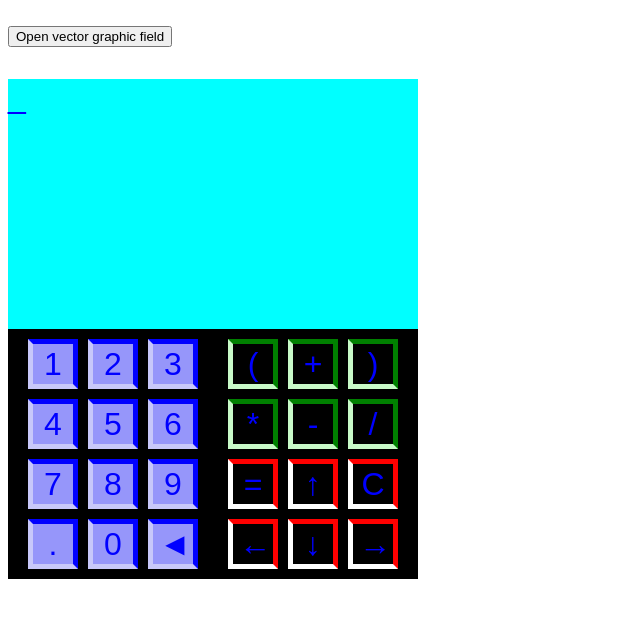
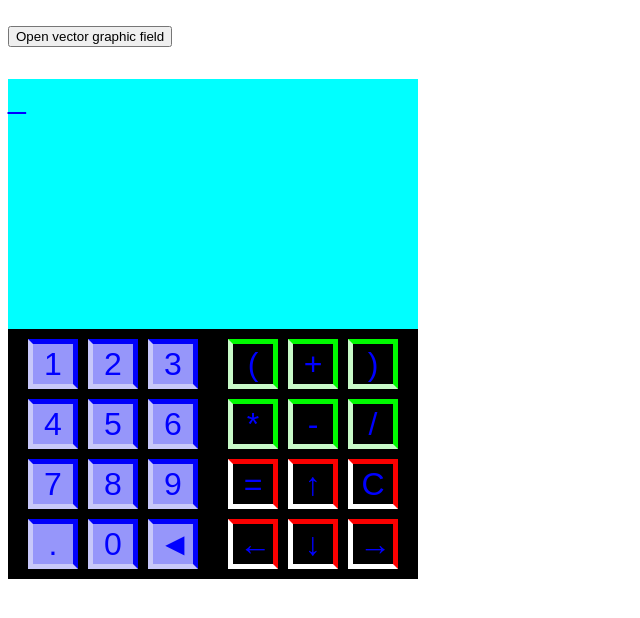
Before and after one commit to OlehKozubJS/various-react-projects-test, a React (Create React App) app: page / in a window 1280 px wide. Shown: the top 618 px of the page, without its empty margins (0-640 px from the left). Built offline with nearby package versions, Linux system fonts and the light colour scheme; a web font is replaced by a local one.

Commit message:
Update Calculator.module.css

```diff
--- a/src/Calculator/Calculator.module.css
+++ b/src/Calculator/Calculator.module.css
@@ -2,9 +2,9 @@
 
 :root {
   --calculator-button-border-color: white;
-  --number-button-border-color: blue;
-  --action-button-border-color: green;
-  --control-button-border-color: red;
+  --number-button-border-color: rgb(0, 0, 250);
+  --action-button-border-color: rgb(0, 250, 0);
+  --control-button-border-color: rgb(250, 0, 0);
 }
 
 .Calculator,
```
